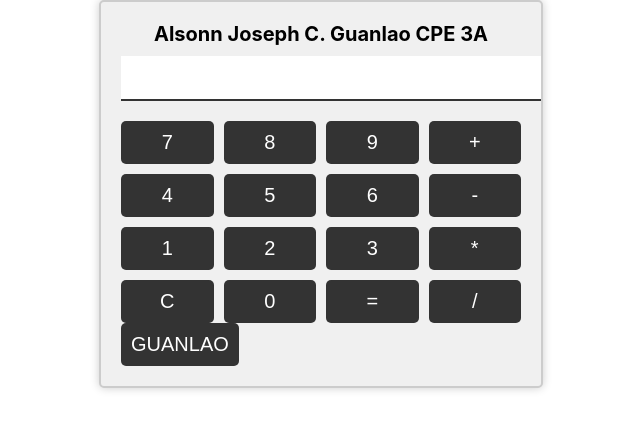
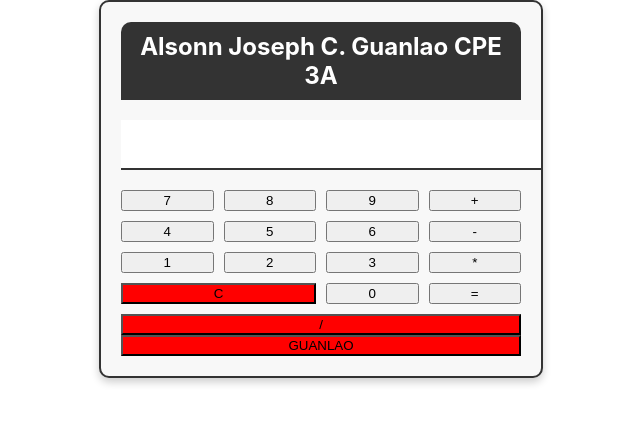
Before and after one commit to SuperShySuperShy/calcu-app, a React (Create React App) app: page / in a window 1280 px wide. Shown: the top 430 px of the page, without its empty margins (319-959 px from the left). Built offline with nearby package versions, Linux system fonts and the light colour scheme.

Commit message:
Update css

```diff
--- a/src/App.css
+++ b/src/App.css
@@ -2,38 +2,41 @@
   max-width: 400px;
   margin: 0 auto;
   padding: 20px;
-  border: 2px solid #ccc;
-  border-radius: 5px;
-  background-color: #f0f0f0;
-  box-shadow: 0 0 10px rgba(0, 0, 0, 0.2);
+  border: 2px solid #333;
+  border-radius: 10px;
+  background-color: #f8f8f8;
+  box-shadow: 0 4px 8px rgba(0, 0, 0, 0.2);
+  text-align: center;
 }
 
 .header {
-  text-align: center;
-  margin-bottom: 10px;
+  background-color: #333;
+  color: #fff;
+  padding: 10px 0;
+  border-radius: 10px 10px 0 0;
 }
 
 .header h2 {
-  font-size: 20px;
+  font-size: 24px;
   margin: 0;
 }
 
 .display {
   text-align: right;
-  margin-bottom: 20px;
+  margin: 20px 0;
 }
 
 .display input[type="text"] {
   width: 100%;
   padding: 10px;
-  font-size: 20px;
+  font-size: 24px;
   border: none;
   border-bottom: 2px solid #333;
   outline: none;
 }
 
 .result {
-  font-size: 24px;
+  font-size: 36px;
   margin-top: 10px;
 }
 
@@ -43,43 +46,28 @@
   gap: 10px;
 }
 
-.button-row {
-  display: grid;
-  grid-template-columns: repeat(4, 1fr);
-  gap: 10px;
-}
-
-button {
-  font-size: 20px;
-  padding: 10px;
+.button {
+  font-size: 24px;
+  padding: 20px;
   border: none;
-  border-radius: 5px;
+  border-radius: 50%;
   cursor: pointer;
   background-color: #333;
   color: #fff;
   transition: background-color 0.3s ease;
 }
 
-/* Styles for the GUANLAO button */
-.button-row:last-child {
-  grid-template-columns: 1fr;
-}
-
-.button-row:last-child button {
-  grid-column: span 4;
-  background-color: #f00;
-}
-
-.buttons button:hover {
+.button:hover {
   background-color: #555;
 }
 
-.button-row:nth-child(4) button:first-child,
-.button-row:nth-child(4) button:last-child {
+.buttons button:nth-child(13),
+.buttons button:nth-child(16) {
   grid-column: span 2;
   background-color: #f00;
 }
 
-.button-row:nth-child(4) button:last-child {
-  background-color: #333;
+.buttons button:last-child {
+  grid-column: span 4;
+  background-color: #f00;
 }
```
